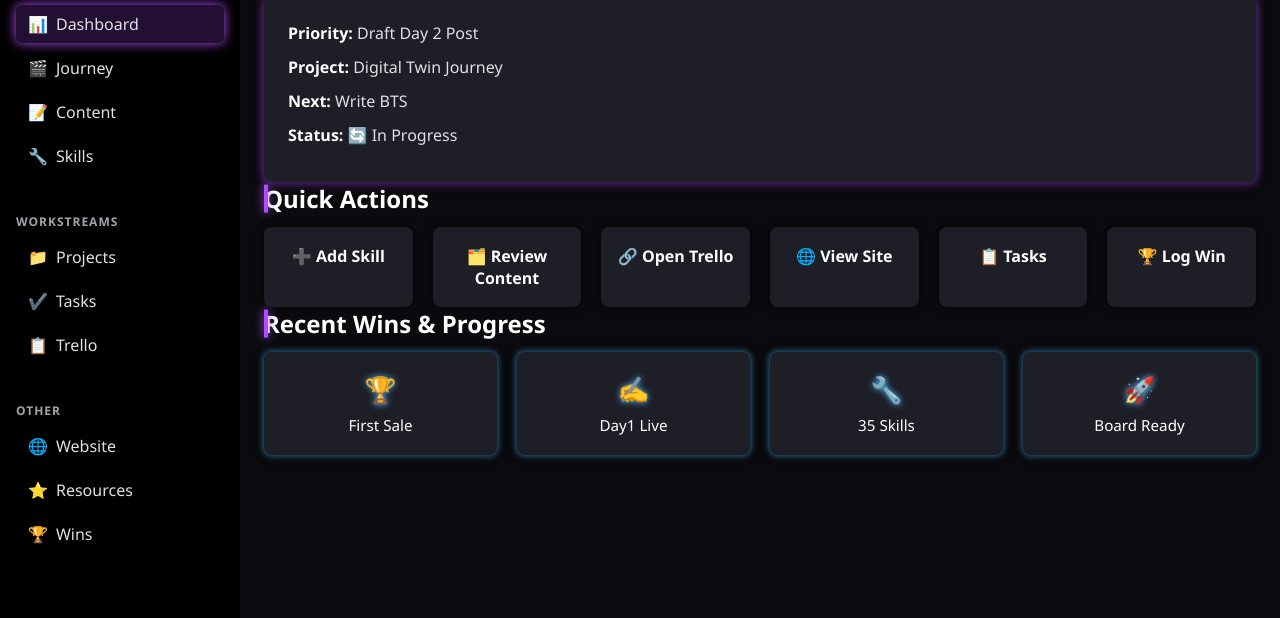
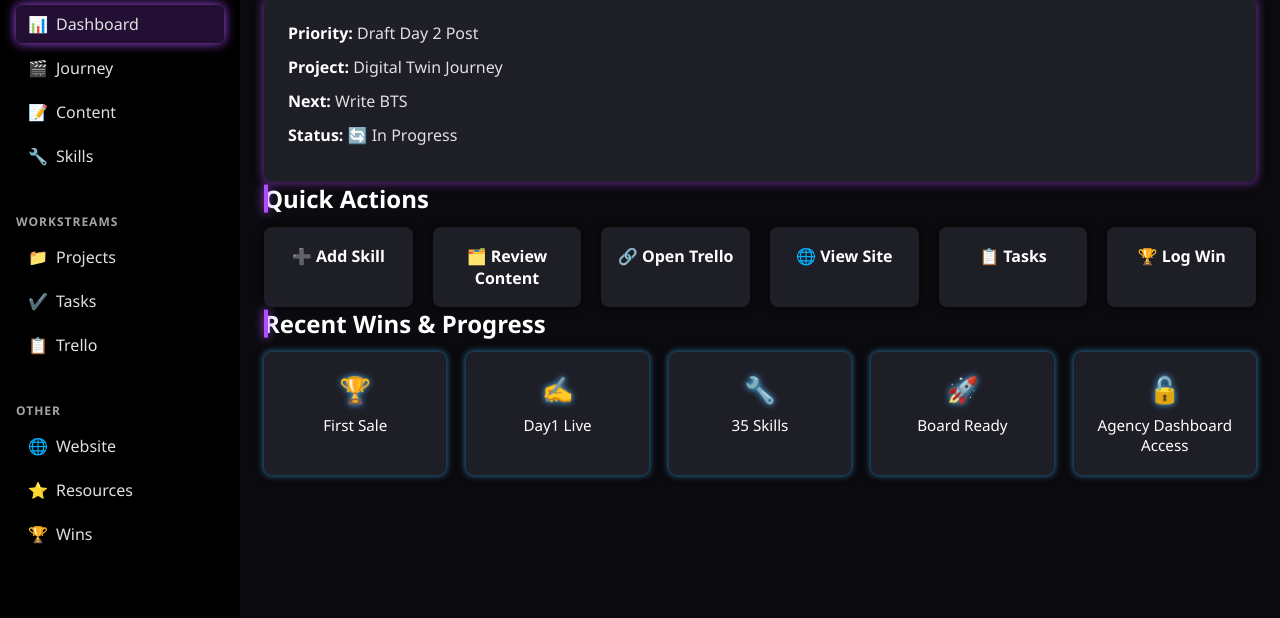
Before and after one commit to MillaMcCammon/milla-workspace, a plain HTML site: page index.html in a window 1280 px wide. Shown: the part 182-800 px from the top of the page. Drawn offline with Linux system fonts and the light colour scheme.

Commit message:
Add Agency Dashboard Access to Recent Wins

```diff
--- a/index.html
+++ b/index.html
@@ -85,6 +85,7 @@
         <div class="win"><div class="icon">✍️</div><div class="desc">Day1 Live</div></div>
         <div class="win"><div class="icon">🔧</div><div class="desc">35 Skills</div></div>
         <div class="win"><div class="icon">🚀</div><div class="desc">Board Ready</div></div>
+        <div class="win"><div class="icon">🔓</div><div class="desc">Agency Dashboard Access</div></div>
       </div>
     </section>
     <!-- Other sections hidden by default -->
```
